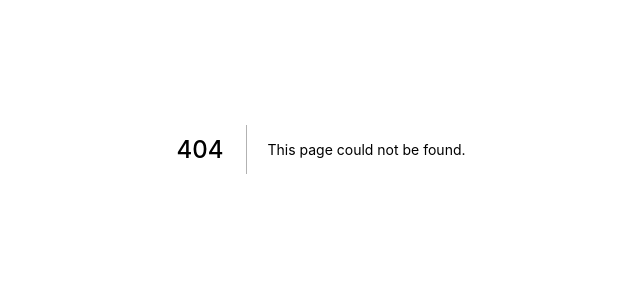
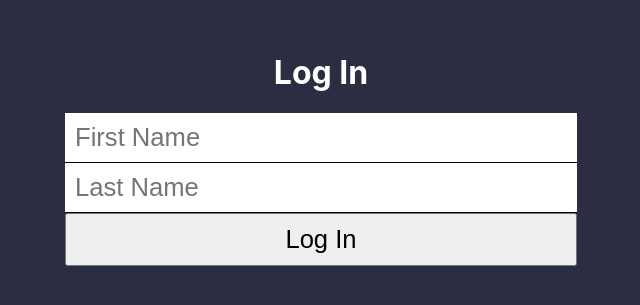
Before and after one commit to Jacobsmi/LogInApp, a Next.js app in the folder client/: page /login in a window 1280 px wide. Before the commit this address had no page. Shown: the part 251-556 px from the top of the page, without its empty margins (319-959 px from the left). Built offline with nearby package versions, Linux system fonts and the light colour scheme.

Commit message:
created login page

```diff
--- /dev/null
+++ b/client/pages/login.js
@@ -0,0 +1,18 @@
+import styles from '../styles/Login.module.css'
+import {useState} from 'react'
+
+export default function Login() {
+  const [errors, setErrors] = useState(false)
+
+  return (
+    <div className={styles.container}>
+      <h1>Log In</h1>
+      <div className={styles.error} id='errors' style={errors ? { display: 'block' } : { display: 'none' }}>
+
+      </div>
+      <input type='text' placeholder='First Name' id='signup-fname'></input>
+      <input type='text' placeholder='Last Name' id='signup-lname'></input>
+      <button className={styles.submitButton}>Log In</button>
+    </div>
+  )
+}
--- a/client/pages/signup.js
+++ b/client/pages/signup.js
@@ -80,6 +80,7 @@ export default function Signup() {
 
   return(
     <div className={styles.container}>
+      <h1>Sign Up</h1>
       <div className={styles.error} id='errors' style={ errors? {display: 'block'}: {display: 'none'}}>
 
       </div>
--- /dev/null
+++ b/client/styles/Login.module.css
@@ -0,0 +1,27 @@
+.container {
+    height: 100vh;
+    min-height: 600px;
+    width: 100vw;
+    background-color: #2B2D42;
+    color: white;
+    display: flex;
+    flex-direction: column;
+    align-items: center;
+    justify-content: center;
+    box-sizing: border-box;
+  }
+
+  .container input{
+    width: 40vw;
+    font-size: 2vw;
+    padding: 10px;
+    outline: none;
+    border: none;
+    border-bottom: 1px solid black;
+  }
+
+  .submitButton{
+    font-size: 2vw;
+    width: 40vw;
+    padding: 10px;
+  }
```
